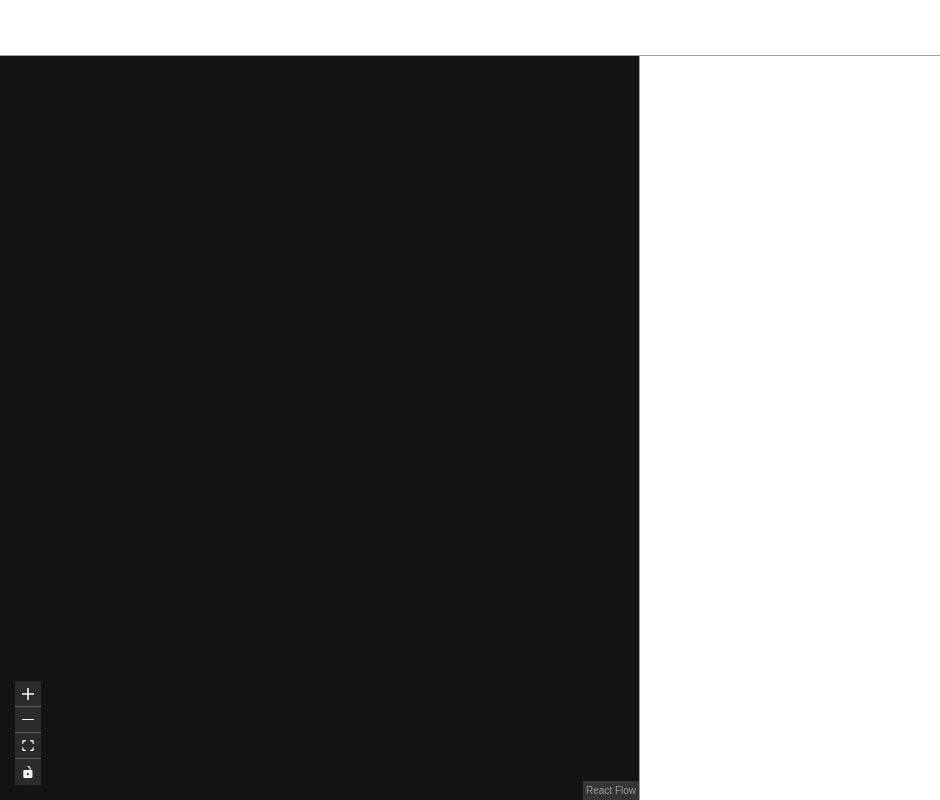
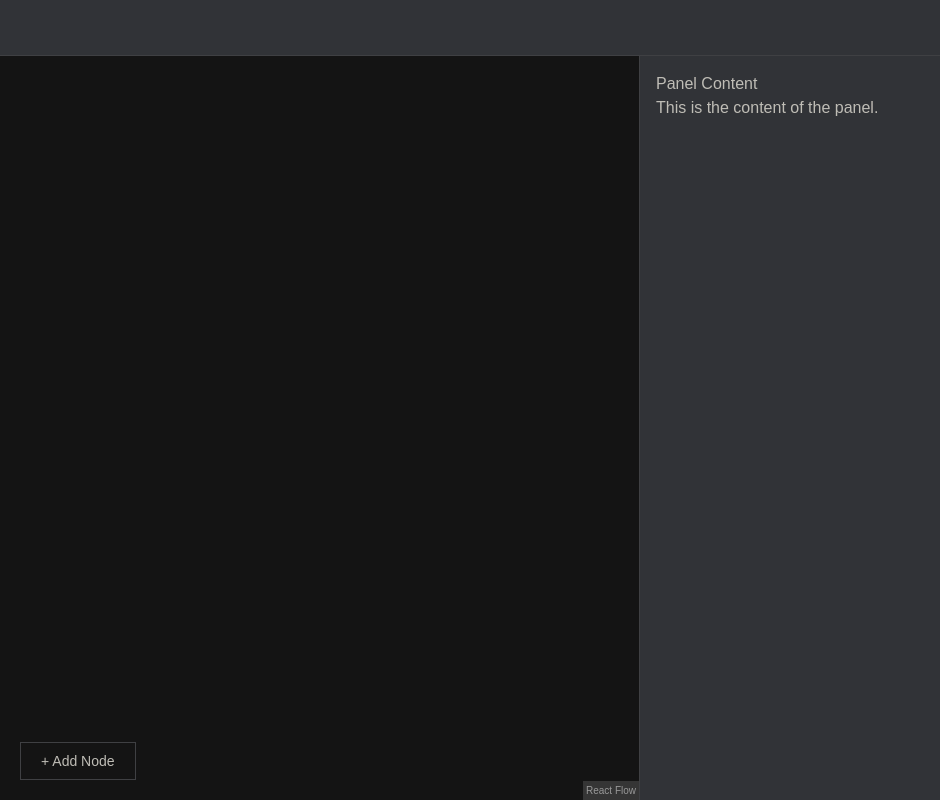
Before and after one commit to AlyMokhtari7/Journey, a React (Vite) app: page / in a window 1280 px wide. Shown: the whole page, without its empty margins (0-940 px from the left). Built offline with nearby package versions, Linux system fonts and the light colour scheme.

Commit message:
Add a node selector and darken the editor UI

```diff
--- a/src/journey/editor/Editor.tsx
+++ b/src/journey/editor/Editor.tsx
@@ -47,14 +47,15 @@ export default function App({
 }) {
   const [nodes, setNodes] = useState(initialNodes);
   const [edges, setEdges] = useState(initialEdges);
-  const [showPanel, setShowPanel] = useState(false);
+  const [showPanel, setShowPanel] = useState(true);
   const [panel_data, setPanelData] = useState(
     "This is the content of the panel.",
   );
   const [showDatasetProfilePanel, setShowDatasetProfilePanel] = useState(false);
   const [datasetProfilePanelData, setDatasetProfilePanelData] = useState<
     string | DataSetProfile
-  >("");
+    >("");
+  const [isNodeMenuOpen, setIsNodeMenuOpen] = useState(false);
 
   const onNodesChange = useCallback(
     (changes: NodeChange<nodeType>[]) =>
@@ -251,41 +252,70 @@ export default function App({
         colorMode="dark"
         fitView
       >
-        <Controls />
+        {/*<Controls />*/}
       </ReactFlow>
     </div>
   );
 
   const panel = showPanel && (
-    <div className="h-full w-full overflow-auto bg-white p-4">
+    <div className="h-full w-full overflow-auto bg-[#313337] text-[#bfbdb6] p-4">
       <h3>Panel Content</h3>
       <p>{panel_data}</p>
     </div>
   );
 
   const datasetProfilePanel = showDatasetProfilePanel && (
-    <div className="h-full w-full overflow-auto bg-white p-4">
+    <div className="h-full w-full overflow-auto bg-[#313337] text-[#bfbdb6] p-4">
       <h3>Dataset Profile</h3>
       {panelContent}
     </div>
   );
 
+  const nodeSelector = (
+    <span className="relative">
+      <button
+        className="border border-[#3f4043] px-5 py-2 text-sm text-[#bfbdb6] hover:bg-gray-950"
+        onClick={() => setIsNodeMenuOpen((open) => !open)}
+      >
+        + Add Node
+      </button>
 
+      {isNodeMenuOpen && (
+        <div className="absolute left-0 bottom-full z-50 mt-1 mb-5 min-w-40 border border-[#3f4043] p-1 shadow-lg">
+          {Object.entries(nodes_registery).map(([key, value]) => (
+            <button
+              key={key}
+              className="block w-full px-3 py-2 text-left text-sm text-[#bfbdb6] hover:bg-gray-950"
+              onClick={() => {
+                createNode(value.data, value.type);
+                setIsNodeMenuOpen(false);
+              }}
+            >
+              {key}
+            </button>
+          ))}
+        </div>
+      )}
+    </span>
+  );
 
   return (
-    <div className="h-screen w-screen bg-[#1f1f1f]">
-      <div className="flex h-full w-full flex-col bg-white">
+    <div className="relative h-screen w-screen overflow-hidden">
+      {/* Add Node button */}
+      <div className="absolute left-5 bottom-5 z-50">
+        {nodeSelector}
+      </div>
+
+      <div className="flex h-full w-full flex-col bg-[#313337]">
         {/* Navbar */}
-        <header className="h-14 shrink-0 border-b border-[#a0a0a0]" />
+        <header className="h-14 shrink-0 border-b border-[#3f4043]" />
 
         {/* Main workspace */}
         <main className="flex min-h-0 flex-1">
-          {/* Left panel: React Flow */}
-          <section className="h-full w-1/2 min-w-0 border-r border-[#a0a0a0]">
+          <section className="h-full w-1/2 min-w-0 border-r border-[#3f4043]">
             {reactFlow}
           </section>
 
-          {/* Right panel: Dataset profile or other content */}
           <section className="h-full w-1/2 min-w-0 overflow-auto">
             {showDatasetProfilePanel
               ? datasetProfilePanel
```
